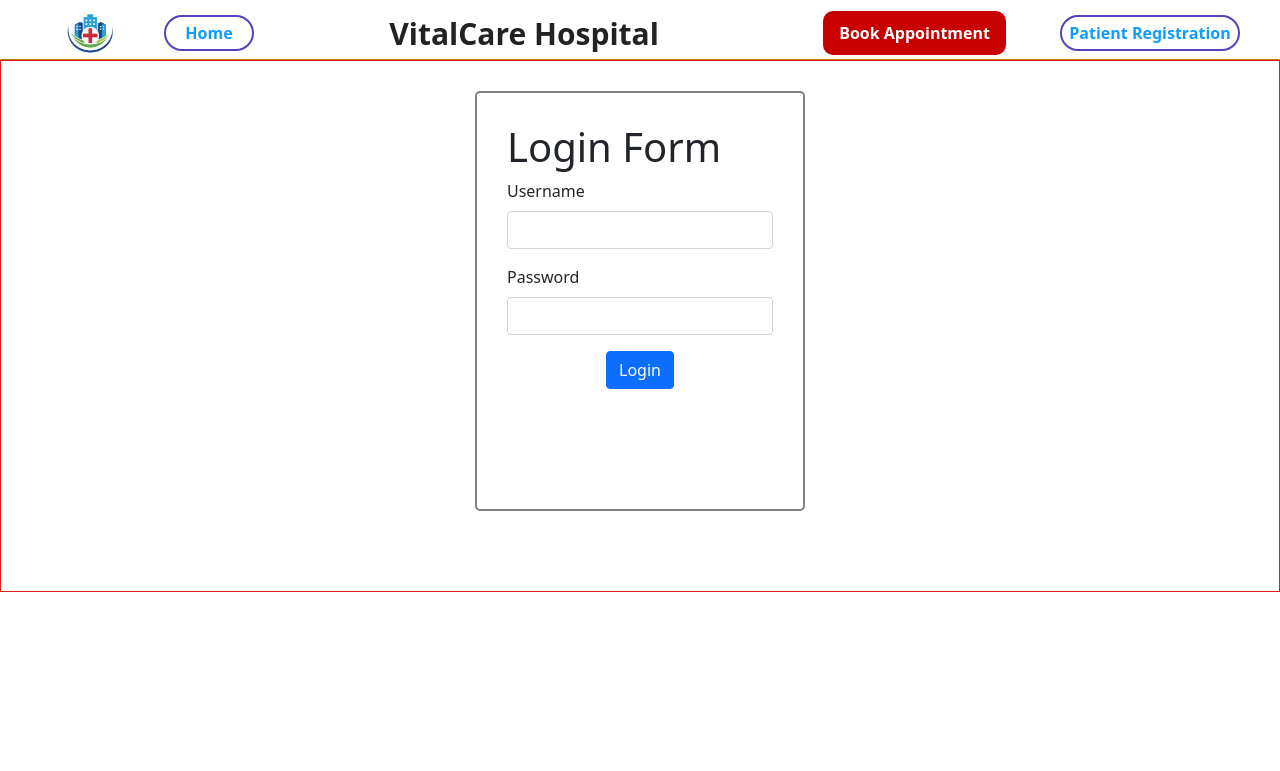
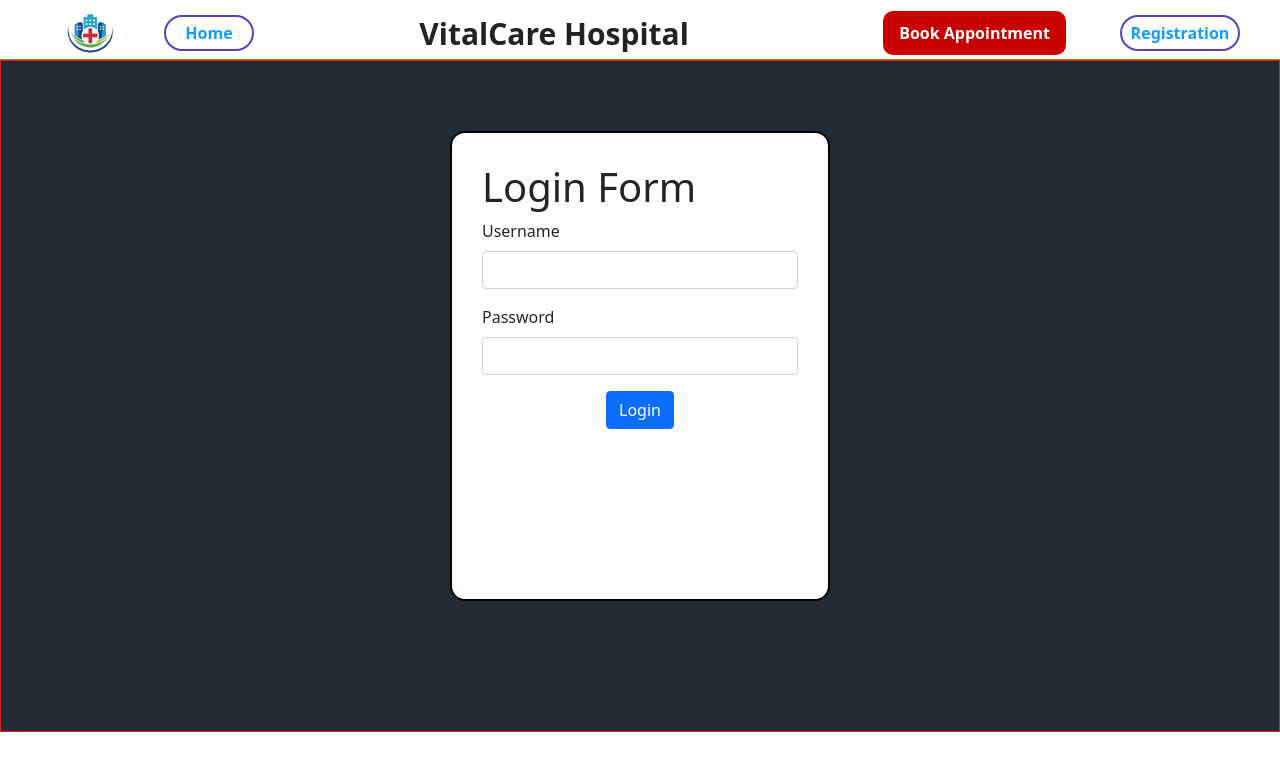
Before and after one commit to 24f2007640/hospital-management-system, a Python web app: template templates/login.html in a window 1280 px wide. Shown: the top 771 px of the page. Run offline with Jinja, Linux system fonts and the light colour scheme; the template is opened without the code that fills it, so the values that code supplies are empty.

Commit message:
photo changed

```diff
--- a/statics/style.css
+++ b/statics/style.css
@@ -159,8 +159,10 @@ Login temp */
 
 
 #main,canvas{
-  border: 1px solid rgb(216, 31, 31);
+  border: 1px solid #d81f1f;
   margin-top: 0px;
+  background-color: rgb(32, 43, 52);
+
 
 
 }
@@ -168,18 +170,21 @@ Login temp */
 #canvas{
   width: 60%;
   margin: auto;
-  height: 500px;
+  height: 600px;
+  background-color: rgb(32, 43, 52);
 
 
 
 }
 
 #form-body{
-  width: 330px;
-  height: 420px;
-  border: 2px solid grey;
+  width: 380px;
+  height: 470px;
+  border: 2px solid black;
   margin: auto;
-  margin-top: 30px;
+  margin-top: 70px;
   padding: 30px;
-  border-radius: 5px;
+  border-radius: 15px;
+  background-color:white ;
+
 }
--- a/templates/home.html
+++ b/templates/home.html
@@ -35,7 +35,7 @@
                 <button class="log">login</button>
             </a>
             <a href="register.html">
-                <button class="register">Patient Registration</button>
+                <button class="register">Registration</button>
             </a>
 
         </div>
@@ -54,7 +54,7 @@
         </div>
 
         <div class="home-photo">
-            <img src="/photo/home_doctor.png" alt="Logo">
+            <img src="/photo/group photo.jpg" alt="Logo">
         </div>
     </div>
 
--- a/templates/login.html
+++ b/templates/login.html
@@ -11,7 +11,7 @@
             padding: 0px 40px;
         }
         .register{
-            width: 180px;
+            width: 120px;
         }
      </style>
 </head>
@@ -37,7 +37,7 @@
                     <button class="appointment">Book Appointment</button>
                 </a>
                 <a href="register.html">
-                    <button class="register">Patient Registration</button>
+                    <button class="register">Registration</button>
                 </a>
             </div>
         </nav>
```
Also changed, not shown: photo/group photo.jpg (added), statics/inner.css (added), templates/Pat_Doc-detail.html (added), 1 other file.
